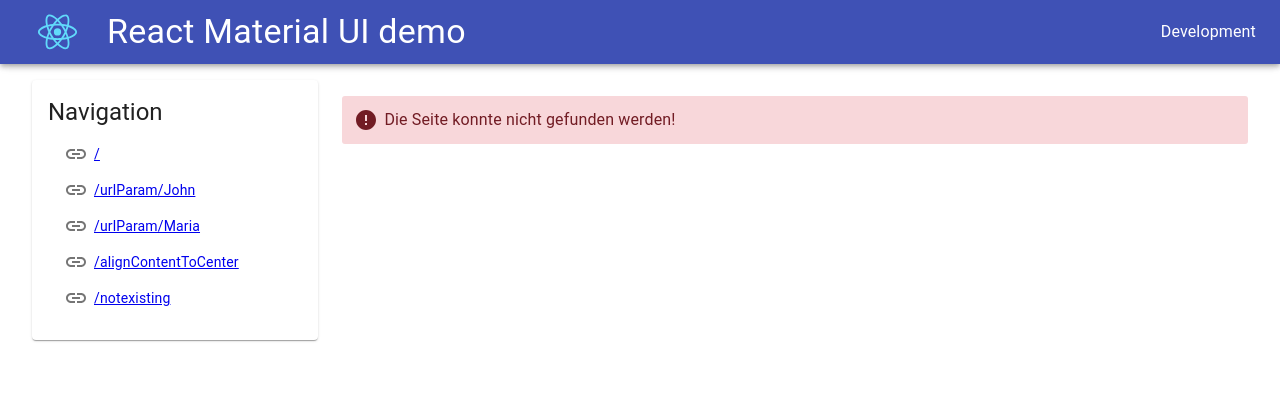
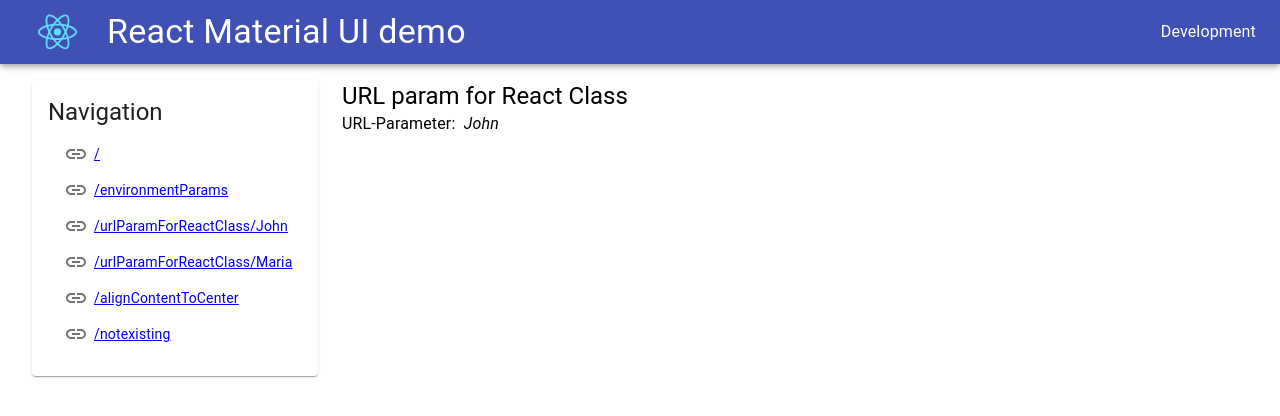
Before and after one commit to stefanofiorenza/ts-react-mui-demo, a React (Create React App) app: page /urlParamForReactClass/John in a window 1280 px wide. Shown: the top 416 px of the page. Built offline with nearby package versions, Linux system fonts and the light colour scheme.

Commit message:
refactorings

```diff
--- a/src/App.tsx
+++ b/src/App.tsx
@@ -3,12 +3,12 @@ import {Container, Grid, makeStyles, MuiThemeProvider} from "@material-ui/core";
 import {BrowserRouter as Router, Route, Switch} from "react-router-dom";
 import {createMuiTheme} from '@material-ui/core/styles';
 import {indigo, pink} from "@material-ui/core/colors";
-import Dashboard from "./commons/component/Dashboard";
 import AppHeader from "./commons/component/AppHeader";
 import PageNotFound from "./commons/component/PageNotFound";
 import AlignContentToCenter from "./layout/component/AlignContentToCenter";
 import Navigation from "./commons/component/Navigation";
 import UrlParamForReactClass from "./urlparams/component/UrlParamForReactClass";
+import ShowEnvironmentParams from "./environment/component/ShowEnvironmentParams";
 
 const theme = createMuiTheme({
   palette: {
@@ -37,9 +37,10 @@ const App: React.FC = () => {
             </Grid>
             <Grid item xs={9}>
               <Switch>
-                <Route path={"/"} exact component={Dashboard}/>
+                <Route path={"/"} exact component={ShowEnvironmentParams}/>
+                <Route path={"/environmentParams"} exact component={ShowEnvironmentParams}/>
                 <Route path={"/alignContentToCenter"} exact component={AlignContentToCenter}/>
-                <Route path={"/urlParam/:name"} exact component={UrlParamForReactClass}/>
+                <Route path={"/urlParamForReactClass/:name"} exact component={UrlParamForReactClass}/>
                 <Route component={PageNotFound}/>
               </Switch>
             </Grid>
--- a/src/commons/component/Navigation.tsx
+++ b/src/commons/component/Navigation.tsx
@@ -23,8 +23,9 @@ const Navigation: React.FC = () => {
       </Typography>
       <List dense>
         {createLinkListItem("/", classes.listItemIcon)}
-        {createLinkListItem("/urlParam/John", classes.listItemIcon)}
-        {createLinkListItem("/urlParam/Maria", classes.listItemIcon)}
+        {createLinkListItem("/environmentParams", classes.listItemIcon)}
+        {createLinkListItem("/urlParamForReactClass/John", classes.listItemIcon)}
+        {createLinkListItem("/urlParamForReactClass/Maria", classes.listItemIcon)}
         {createLinkListItem("/alignContentToCenter", classes.listItemIcon)}
         {createLinkListItem("/notexisting", classes.listItemIcon)}
       </List>
--- a/src/environment/component/ShowEnvironmentParams.tsx
+++ b/src/environment/component/ShowEnvironmentParams.tsx
@@ -1,19 +1,11 @@
 import React from "react";
-import {makeStyles, Paper, Table, TableBody, TableCell, TableHead, TableRow, Typography} from "@material-ui/core";
+import {Table, TableBody, TableCell, TableHead, TableRow, Typography} from "@material-ui/core";
 import {getEnvironmentParams} from "../service/EnvironmentService";
-
-const useStyles = makeStyles(theme => ({
-  root: {
-    padding: "1rem"
-  }
-}));
 
 const ShowEnvironmentParams: React.FC = () => {
 
-  const classes = useStyles();
-
   return (
-    <Paper className={classes.root}>
+    <div>
       <Typography variant="h5">
         Environment parameters
       </Typography>
@@ -33,7 +25,7 @@ const ShowEnvironmentParams: React.FC = () => {
           ))}
         </TableBody>
       </Table>
-    </Paper>
+    </div>
   )
 };
 
--- a/src/layout/component/AlignContentToCenter.tsx
+++ b/src/layout/component/AlignContentToCenter.tsx
@@ -11,6 +11,9 @@ const AlignContentToCenter: React.FC = () => {
       justify={"center"}
     >
       <Grid item>
+        <Typography variant="h5">
+          Align content to center
+        </Typography>
         <Typography component={"p"}>This content is aligned to center.</Typography>
       </Grid>
     </Grid>
--- a/src/urlparams/component/UrlParamForReactClass.tsx
+++ b/src/urlparams/component/UrlParamForReactClass.tsx
@@ -18,10 +18,15 @@ interface UrlParamForReactClassProps extends RouteComponentProps<{ name: string
 class UrlParamForReactClass extends React.Component<UrlParamForReactClassProps, {}> {
   render() {
     return (
-      <Typography component="p">
-        URL-Parameter:
-        <span className={this.props.classes.param}>{this.props.match.params.name}</span>
-      </Typography>
+      <div>
+        <Typography variant="h5">
+          URL param for React Class
+        </Typography>
+        <Typography component="p">
+          URL-Parameter:
+          <span className={this.props.classes.param}>{this.props.match.params.name}</span>
+        </Typography>
+      </div>
     );
   }
 }
```
